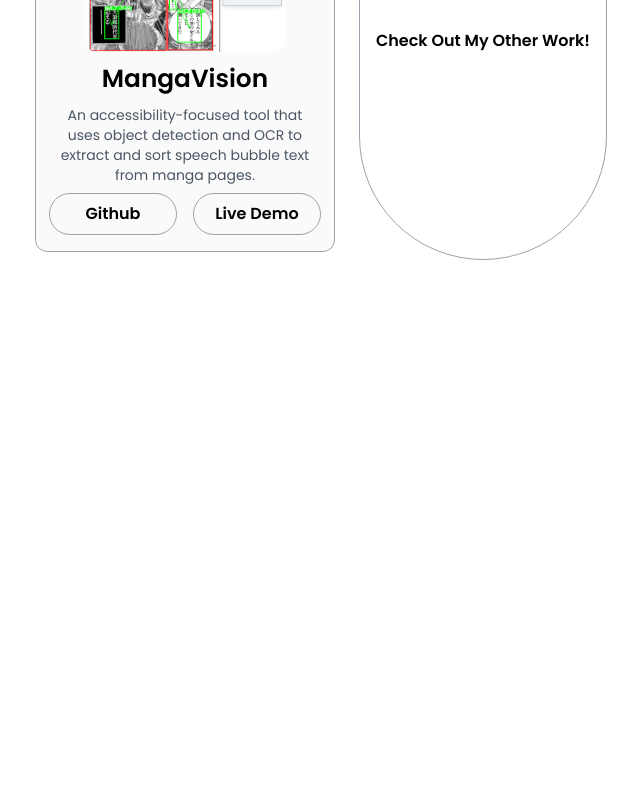
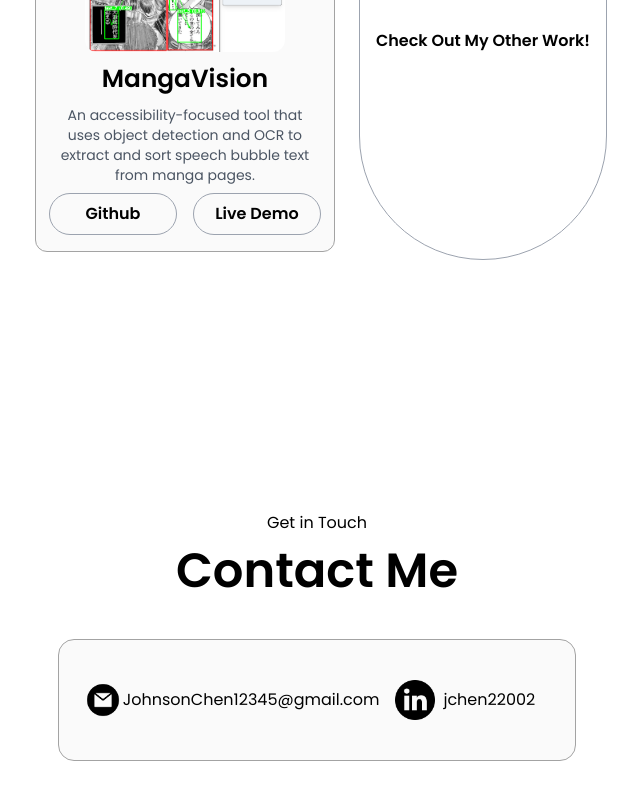
Before and after one commit to jchen22002/Portfolio, a React (Vite) app: page / in a window 1280 px wide. Shown: the part 3068-3868 px from the top of the page, without its empty margins (323-963 px from the left). Before the commit the page ends 3360 px from the top, so only its background shows below. Built offline with nearby package versions, Linux system fonts and the light colour scheme.

Commit message:
contact section skeleton done

```diff
--- a/src/App.jsx
+++ b/src/App.jsx
@@ -3,6 +3,7 @@ import Home from "./components/Home";
 import About from "./components/About";
 import Experience from "./components/Experience";
 import Project from "./components/Project"
+import Contact from "./components/Contact"
 
 export default function App() {
   return (
@@ -12,6 +13,7 @@ export default function App() {
       <About />
       <Experience />
       <Project />
+      <Contact />
     </>
   );
 }
--- a/src/components/Contact.jsx
+++ b/src/components/Contact.jsx
@@ -0,0 +1,38 @@
+import React from "react";
+import emailIcon from "../assets/email.png"
+import linkedinIcon from "../assets/linkedin.png";
+
+const Contact = () => {
+  return (
+    <section id="contact" className="flex flex-col justify-center h-[70vh]">
+      <p className="text-center">Get in Touch</p>
+      <h1 className="text-[3rem] text-center font-semibold">Contact Me</h1>
+      <div className="flex flex-wrap justify-center rounded-2xl border border-[rgb(163,163,163)] bg-[rgb(250,250,250)] mx-auto my-8 p-6">
+        <div className="flex items-center justify-center">
+            <img
+                src={emailIcon}
+                alt="Email icon"
+                className="cursor-default h-10"
+            />
+          <p>
+            <a href="mailto:JohnsonChen12345@gmail.com">JohnsonChen12345@gmail.com</a>
+          </p>
+        </div>
+        <div className="flex items-center justify-center gap-2 m-4">
+            <img
+            src={linkedinIcon}
+            alt="LinkedIn icon"
+            className="cursor-default h-10"
+          />
+          <p>
+            <a href="https://linkedin.com/in/jchen22002" target="_blank" rel="noopener noreferrer">
+              jchen22002
+            </a>
+          </p>
+        </div>
+      </div>
+    </section>
+  );
+};
+
+export default Contact;
```
